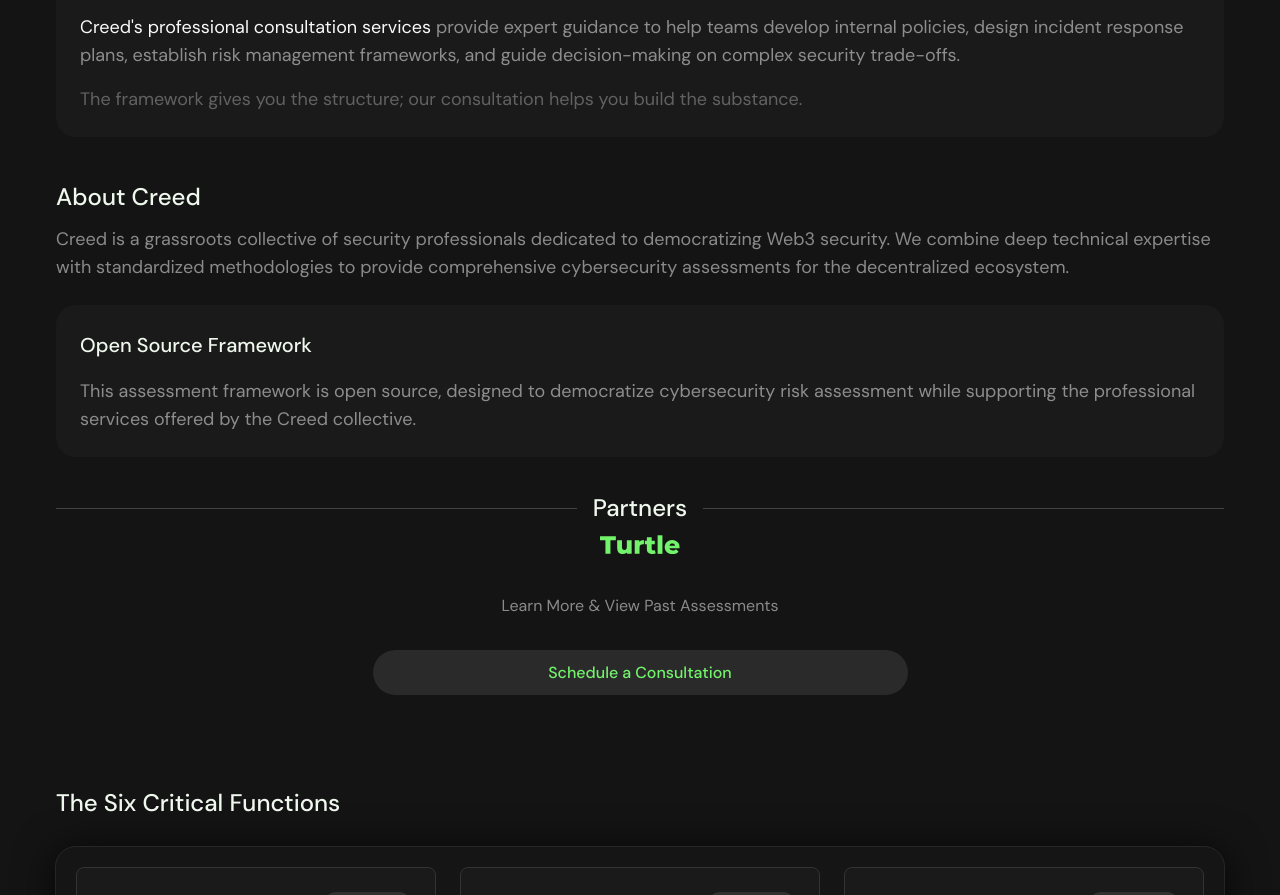
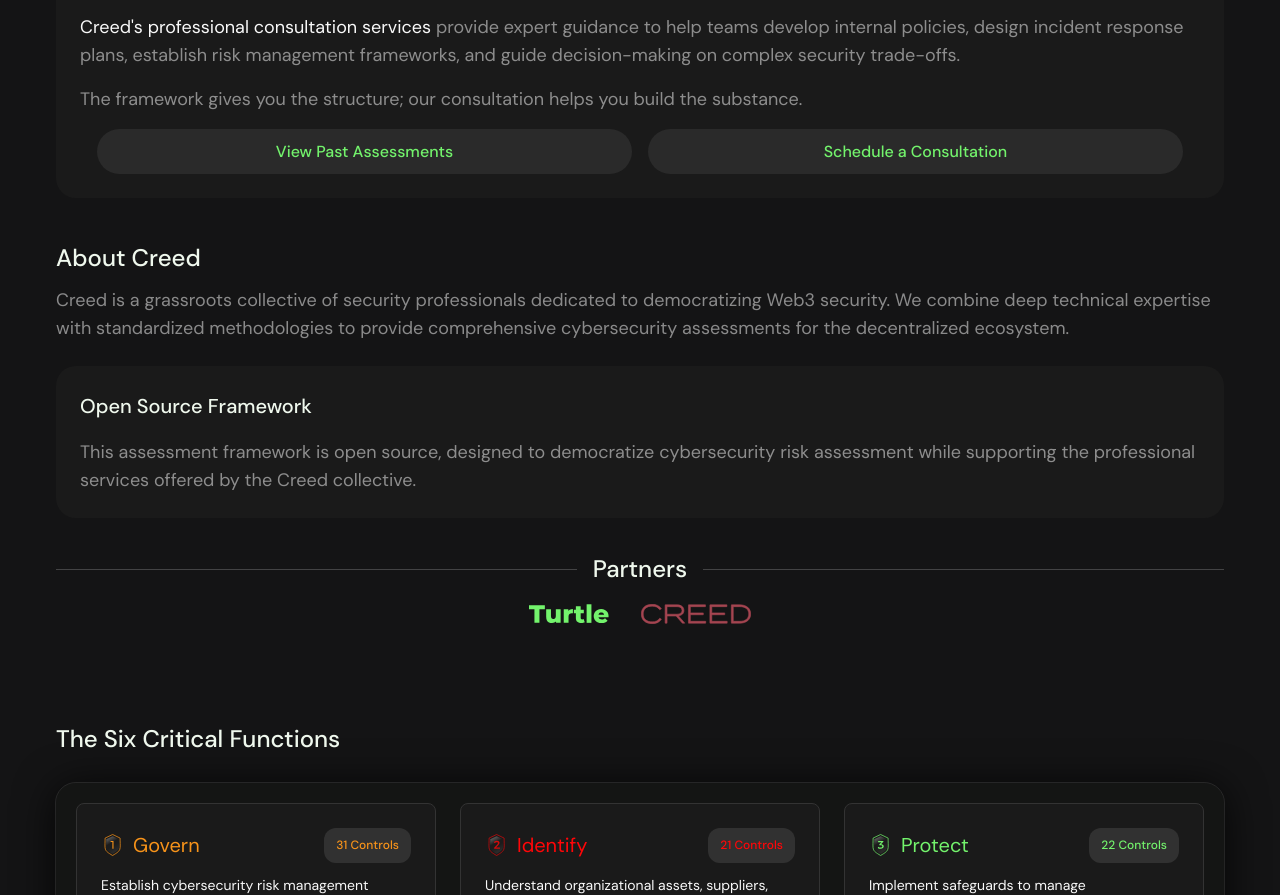
Before and after one commit to creedxyz/web3-risk-assessment, a website: page index.html in a window 1280 px wide. Shown: the part 1136-2031 px from the top of the page. Drawn offline with nearby package versions, Linux system fonts and the light colour scheme.

Commit message:
Visual fixes and added missing links
  - Made partner logos display horizontally instead of vertically
  - Made consultation buttons display side-by-side
  - Added hover animations to consultation buttons (scale + opacity)
  - Added hover animations to partner logos
  - Updated Creed header logo hover to match Turtle logo behavior
  (consistent scale + opacity)

```diff
--- a/index.html
+++ b/index.html
@@ -3,7 +3,7 @@
 <head>
     <meta charset="UTF-8">
     <meta name="viewport" content="width=device-width, initial-scale=1.0">
-    <title>Creed Web3 Risk Assessment Framework</title>
+    <title>Web3 Risk Assessment Framework - Creed</title>
 
     <!-- SEO Meta Tags -->
     <meta name="description" content="Interactive Web3 cybersecurity risk assessment tool based on NIST CSF v2.0. Evaluate DeFi and Web3 teams across 106 security controls with professional reporting.">
@@ -53,7 +53,7 @@
                         </a>
                     </div>
                     <div class="logo">
-                        <a href="#" id="creedLogoLink" class="creed-logo-link">
+                        <a href="https://thecreed.xyz/riskassessments" target="_blank" class="creed-logo-link">
                             <img src="assets/creed-text.svg" alt="CREED" class="creed-text-logo">
                         </a>
                     </div>
@@ -330,9 +330,17 @@
                                 <p class="description" style="margin-bottom: 1rem; font-size: 1.125rem;">
                                     <span style="color: #f9f9f9;">Creed's professional consultation services</span> provide expert guidance to help teams develop internal policies, design incident response plans, establish risk management frameworks, and guide decision-making on complex security trade-offs.
                                 </p>
-                                <p class="description" style="margin-bottom: 0; font-size: 1.125rem; color: #ffffff50;">
+                                <p class="description" style="margin-bottom: 1; font-size: 1.125rem;">
                                     The framework gives you the structure; our consultation helps you build the substance.
                                 </p>
+                                <div class="consultation-buttons" style="display: flex; gap: 1rem; justify-content: center; flex-wrap: wrap;">
+                                    <button class="btn btn-primary-consultation" onclick="window.open('https://thecreed.xyz/riskassessments', '_blank')" style="background: #2a2a2a; color: #73f36c; border: none; padding: 0.75rem 2rem; border-radius: 100px; font-size: 0.75rem; font-weight: 500; font-family: 'DM Sans', sans-serif; cursor: pointer;">
+                                        View Past Assessments
+                                    </button>
+                                    <button class="btn btn-primary-consultation" onclick="window.open('https://form.typeform.com/to/nlWHgMTF', '_blank')" style="background: #2a2a2a; color: #73f36c; border: none; padding: 0.75rem 2rem; border-radius: 100px; font-size: 0.75rem; font-weight: 500; font-family: 'DM Sans', sans-serif; cursor: pointer;">
+                                        Schedule a Consultation
+                                    </button>
+                                </div>
                             </div>
 
                             <div class="about-creed-hero">
@@ -354,18 +362,12 @@
                                         <h4 style="color: #eff8ed; font-size: 1.5rem; font-weight: 500; margin: 0; white-space: nowrap;">Partners</h4>
                                         <div style="flex: 1; height: 1px; background: rgba(255, 255, 255, 0.2);"></div>
                                     </div>
-                                    <div>
-                                        <img src="assets/Turtle-club-Full-NeonGReen.svg" alt="Turtle" style="height: 1.25rem; width: auto;">
+                                    <div style="display: flex; align-items: center; justify-content: center; gap: 2rem; margin-top: 1rem;">
+                                        <a href="https://www.turtle.xyz/" target="_blank" class="partner-link"> <img src="assets/Turtle-club-Full-NeonGReen.svg" alt="Turtle" style="height: 1.25rem; width: auto;"></a>
+                                        <a href="https://thecreed.xyz/" target="_blank" class="partner-link"> <img src="assets/creed-red-bold.svg" alt="Creed" style="height: 1.25rem; width: auto;"></a>
                                     </div>
                                 </div>
-                                <div class="links-section" style="margin: 2rem 0;">
-                                    <p style="color: rgba(255, 255, 255, 0.5); font-size: 1rem; margin-bottom: 1.5rem;">Learn More & View Past Assessments</p>
-                                </div>
-                                <div class="consultation-buttons" style="display: flex; gap: 1rem; justify-content: center; flex-wrap: wrap;">
-                                    <button class="btn btn-primary-consultation" onclick="window.open('https://form.typeform.com/to/nlWHgMTF', '_blank')" style="background: #2a2a2a; color: #73f36c; border: none; padding: 0.75rem 2rem; border-radius: 100px; font-size: 0.75rem; font-weight: 500; font-family: 'DM Sans', sans-serif; cursor: pointer;">
-                                        Schedule a Consultation
-                                    </button>
-                                </div>
+
                             </div>
                         </div>
 
--- a/styles.css
+++ b/styles.css
@@ -145,11 +145,12 @@
     gap: 0.5rem;
     text-decoration: none;
     cursor: pointer;
-    transition: opacity 0.3s ease;
+    transition: transform 0.3s ease, opacity 0.3s ease;
 }
 
 .creed-logo-link:hover {
-    opacity: 0.8;
+    transform: scale(1.05);
+    opacity: 0.9;
 }
 
 .creed-text-logo {
@@ -1306,6 +1307,12 @@
     align-items: center;
     justify-content: center;
     font-size: 1rem !important;
+    transition: transform 0.3s ease, opacity 0.3s ease;
+}
+
+.btn-primary-consultation:hover {
+    transform: scale(1.05);
+    opacity: 0.9;
 }
 
 /* Footer */
```
Also changed, not shown: assets/creed-red-bold.svg (added).
